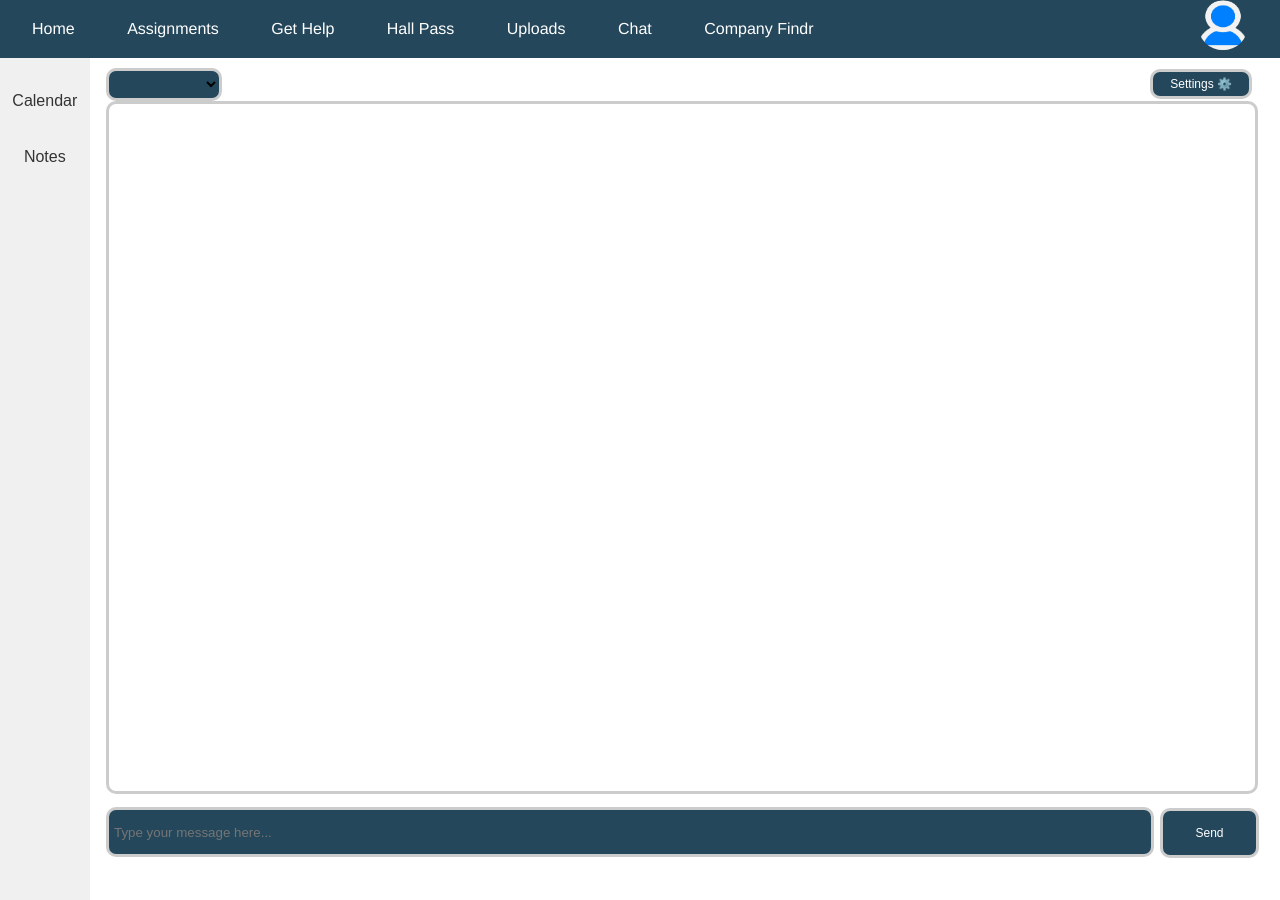
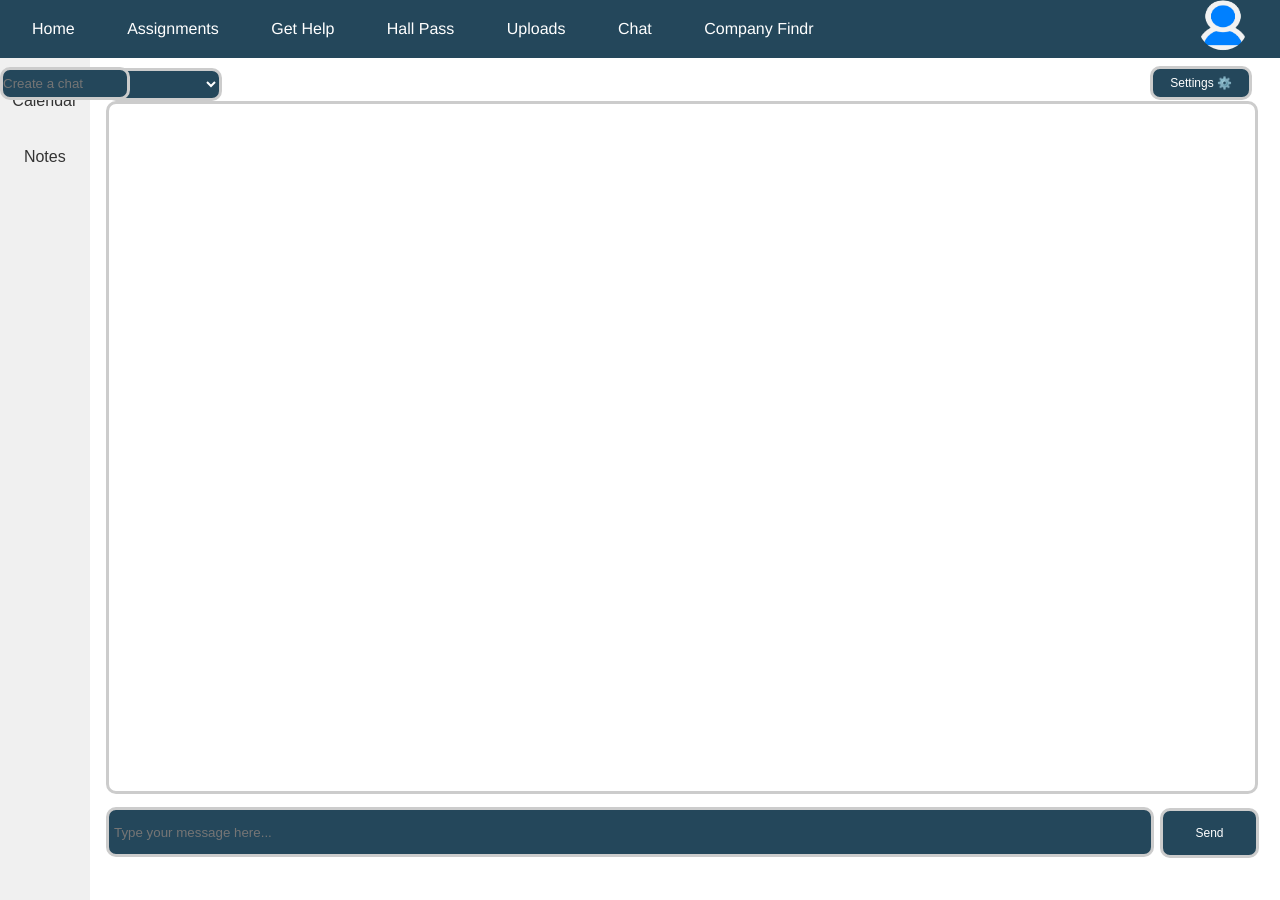
Before and after one commit to Men-In-Brown/Jobify, a Jekyll site: the page built from cc-message.html, in a window 1280 px wide. Built offline with Jekyll 4.4.1, drawn with Linux system fonts in a browser that asks for light colours.

Commit message:
major overhaul

```diff
--- a/cc-message.html
+++ b/cc-message.html
@@ -53,8 +53,16 @@
 
         #setting {
           position: absolute;
-          top: 65px;
+          top: 62px;
           right: 30px;
+          cursor: pointer;
+          font-family: Arial, sans-serif;
+        }
+
+        #recipient {
+            position: absolute;
+            top: 67px;
+            right: 1150px;
             cursor: pointer;
             font-family: Arial, sans-serif;
           }
@@ -66,6 +74,7 @@
           border-radius: 10px;
           border: 3px solid #ccc;
           background-color: #24475b;
+          color: #fff;
           padding: 5px;
           font-family: Arial, sans-serif;
         }
@@ -77,21 +86,34 @@
           border-radius: 10px;
           border: 3px solid #ccc;
           background-color: #24475b;
+          color: #fff;
           font-family: Arial, sans-serif;
           cursor: pointer;
         }
 
         #settings {
             right: 1px;
-            height: 30px;
+            height: 34px;
             width: 100%;
             border-radius: 10px;
             border: 3px solid #ccc;
             background-color: #24475b;
+            color: #fff;
             font-family: Arial, sans-serif;
             cursor: pointer;
           }
 
+          #recipients {
+            right: 1px;
+            height: 33px;
+            width: 100%;
+            border-radius: 10px;
+            border: 3px solid #ccc;
+            background-color: #24475b;
+            color: #fff;
+            font-family: Arial, sans-serif;
+            cursor: pointer;
+          }
 
         #channelSelect {
           border-radius: 10px;
@@ -100,6 +122,7 @@
           padding: 5px;
           font-family: Arial, sans-serif;
           width: 10%;
+          color: #fff;
         }
 
         /* Dark mode styles */
@@ -119,6 +142,67 @@
         body.dark-mode #sendButton {
           background-color: #888;
         }
+
+        #settings-menu {
+            position: absolute;
+            top: 65px;
+            right: 30px;
+            background-color: #f0f0f0;
+            padding: 20px;
+            border: 1px solid #ccc;
+            border-radius: 10px;
+            box-shadow: 0 0 10px rgba(0, 0, 0, 0.2);
+            width: 250px;
+          }
+
+          #settings-menu h2 {
+            margin-top: 0;
+            font-weight: bold;
+            font-size: 18px;
+            color: #333;
+          }
+
+          #settings-menu label {
+            display: block;
+            margin-bottom: 10px;
+            font-size: 14px;
+            color: #666;
+          }
+
+          #settings-menu input[type="text"] {
+            width: 100%;
+            padding: 10px;
+            border: 1px solid #ccc;
+            border-radius: 5px;
+            font-size: 14px;
+          }
+
+          #settings-menu input[type="checkbox"] {
+            width: 20px;
+            height: 20px;
+            margin: 0 10px;
+          }
+
+          #settings-menu select {
+            width: 100%;
+            padding: 10px;
+            border: 1px solid #ccc;
+            border-radius: 5px;
+            font-size: 14px;
+          }
+
+          #save-settings {
+            background-color: #24475b;
+            color: #fff;
+            padding: 10px 20px;
+            border: none;
+            border-radius: 5px;
+            cursor: pointer;
+          }
+
+          #save-settings:hover {
+            background-color: #1a1d23;
+          }
       </style>
 
       </head>
@@ -129,9 +213,48 @@
             <a href="cc-home.html">Calendar</a>
             <a href="cc-message.html">Notes</a>
         </div>
+        <div id="settings-menu" style="display: none; position: absolute; top: 65px; right: 30px; background-color: #f0f0f0; padding: 10px; border: 1px solid #ccc;">
+            <h2>Settings</h2>
+        <label for="bgColor">Background Color:</label>
+        <input type="text" id="bgColor" />
+        <br>
+        <label for="msgColor">Text Color:</label>
+        <input type="text" id="msgColor" />
+        <br>
+        <label for="darkMode">Dark Mode:</label>
+        <input type="checkbox" id="darkMode" />
+        <br>
+        <label for="quickSettings">Quick Settings:</label>
+        <select id="quickSettings">
+            <option value="">Select a theme</option>
+            <option value="cherry">Cherry</option>
+            <option value="space">Space</option>
+            <option value="sea">Ocean</option>
+            <option value="school">Del Norte High School</option>
+        </select>
+        <br>
+        <label for="fontFamily">Font Family:</label>
+        <select id="fontFamily">
+            <option value="">Select a font</option>
+            <option value="Arial">Arial</option>
+            <option value="Verdana">Verdana</option>
+            <option value="Tahoma">Tahoma</option>
+            <option value="Times New Roman">Times New Roman</option>
+            <option value="Courier New">Courier New</option>
+            <option value="Comic Sans MS">Comic Sans MS</option>
+            <option value="Lucida Console">Lucida Console</option>
+            <option value="Impact">Impact</option>
+            <option value="Arial Black">Arial Black</option>
+        </select>
+        <br>
+        <button id="save-settings">Save</button>
+        </div>
       <div id="content">
         <div id="setting">
-            <button id="settings">Settings ⚙️</button>
+            <button id="settings" onclick="document.getElementById('settings-menu').style.display = 'block';">Settings ⚙️</button>
+        </div>
+        <div id="recipient">
+            <input type="text" id="recipients" placeholder="Create a chat">
         </div>
         <select id="channelSelect">
             <!-- Populate with your channels -->
@@ -164,7 +287,7 @@
   const messagesDiv = document.getElementById('messages');
   messagesDiv.innerHTML = '';
 
-  fetch(`https://schaal.stu.nighthawkcodingsociety.com/message?channelId=${channelId}`)
+  fetch(`https://schaal.stu.nighthawkcodingsociety.com/message?recipient=${recipient}`)
   .then(response => response.json())
   .then(messages => {
       const messagesDiv = document.getElementById('messages');
@@ -214,10 +337,12 @@
   }
 });
 
-document.getElementById('settings').addEventListener('click', function() {
-    var bgColor = prompt("Enter a background color:");
-    var msgColor = prompt("Enter a message color:");
-    var darkMode = confirm("Enable dark mode?");
+document.getElementById('save-settings').addEventListener('click', function() {
+    var bgColor = document.getElementById('bgColor').value;
+    var msgColor = document.getElementById('msgColor').value;
+    var darkMode = document.getElementById('darkMode').checked;
+    var quickSettings = document.getElementById('quickSettings').value;
+    var fontFamily = document.getElementById('fontFamily').value;
 
     if (bgColor) {
       document.body.style.backgroundColor = bgColor;
@@ -236,12 +361,47 @@
       document.body.classList.remove('dark-mode');
       localStorage.removeItem('darkMode');
     }
+
+    if (quickSettings) {
+      switch (quickSettings) {
+        case 'cherry':
+          document.body.style.backgroundColor = 'pink';
+          document.body.style.borderColor = 'maroon';
+          document.getElementById('messages').style.color = 'maroon';
+          break;
+        case 'space':
+          document.body.style.backgroundColor = 'black';
+          document.body.style.borderColor = 'yellow';
+          document.getElementById('messages').style.color = 'white';
+          break;
+        case 'sea':
+          document.body.style.backgroundColor = 'navy';
+          document.body.style.borderColor = 'green';
+          document.getElementById('messages').style.color = 'lightblue';
+          break;
+        case 'school':
+          document.body.style.backgroundColor = 'midnightblue';
+          document.body.style.borderColor = 'darkgreen';
+          document.getElementById('messages').style.color = 'white';
+          break;
+      }
+      localStorage.setItem('quickSettings', quickSettings);
+    }
+
+    if (fontFamily) {
+      document.body.style.fontFamily = fontFamily;
+      localStorage.setItem('fontFamily', fontFamily);
+    }
+
+    document.getElementById('settings-menu').style.display = 'none';
   });
 
   window.onload = function() {
     var savedBgColor = localStorage.getItem('bgColor');
     var savedMsgColor = localStorage.getItem('msgColor');
     var isDarkMode = localStorage.getItem('darkMode');
+    var savedQuickSettings = localStorage.getItem('quickSettings');
+    var savedFontFamily = localStorage.getItem('fontFamily');
 
     if (savedBgColor) {
       document.body.style.backgroundColor = savedBgColor;
@@ -254,6 +414,15 @@
     if (isDarkMode) {
       document.body.classList.add('dark-mode');
     }
+
+    if (savedQuickSettings) {
+      document.getElementById('quickSettings').value = savedQuickSettings;
+    }
+
+    if (savedFontFamily) {
+        document.body.style.fontFamily = savedFontFamily;
+        document.getElementById('fontFamily').value = savedFontFamily;
+      }
   };
 </script>
 </body>
```
Also changed, not shown: other parts of cc-message.html (+1 -1 lines). Lines whose indentation alone changed are shown as unchanged.
